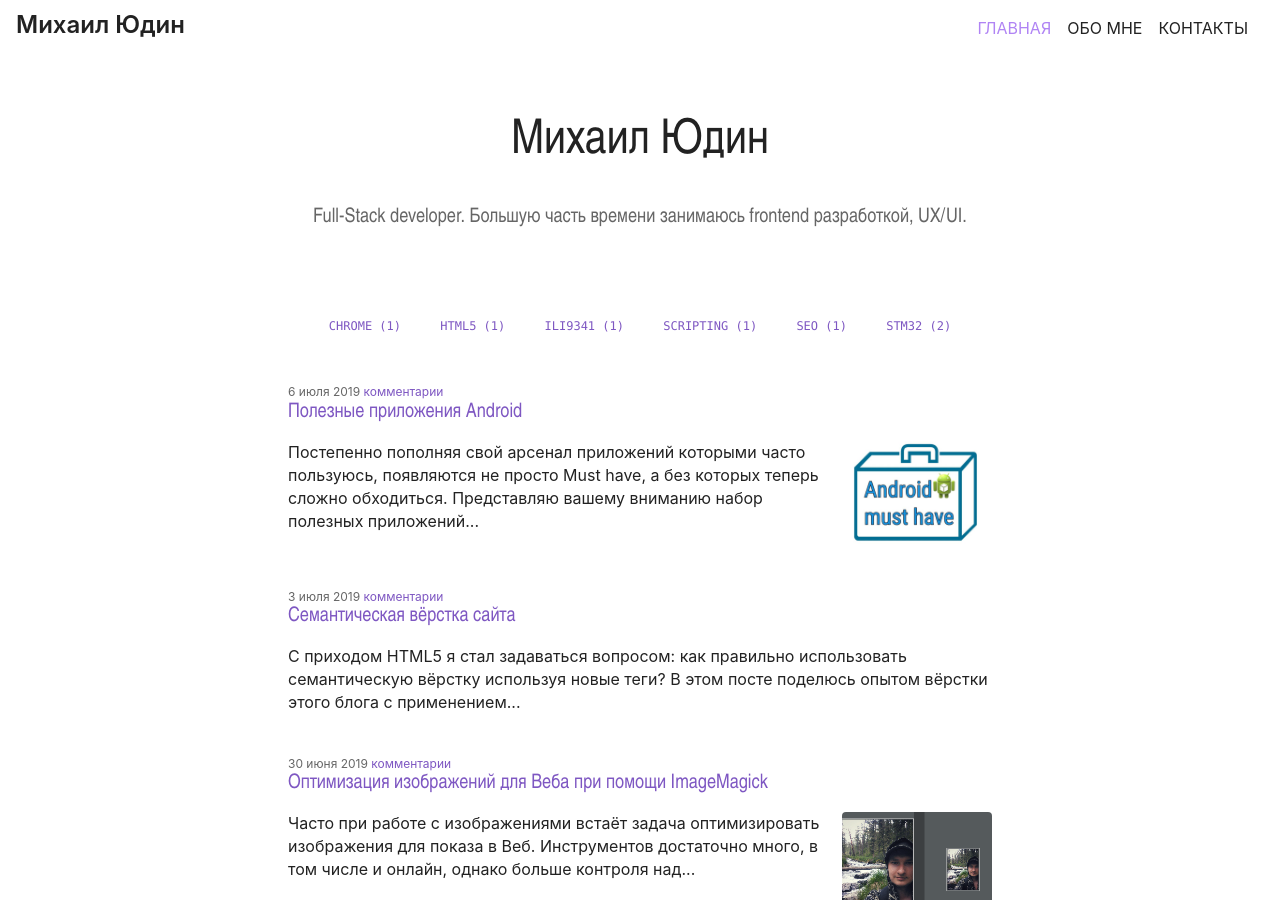
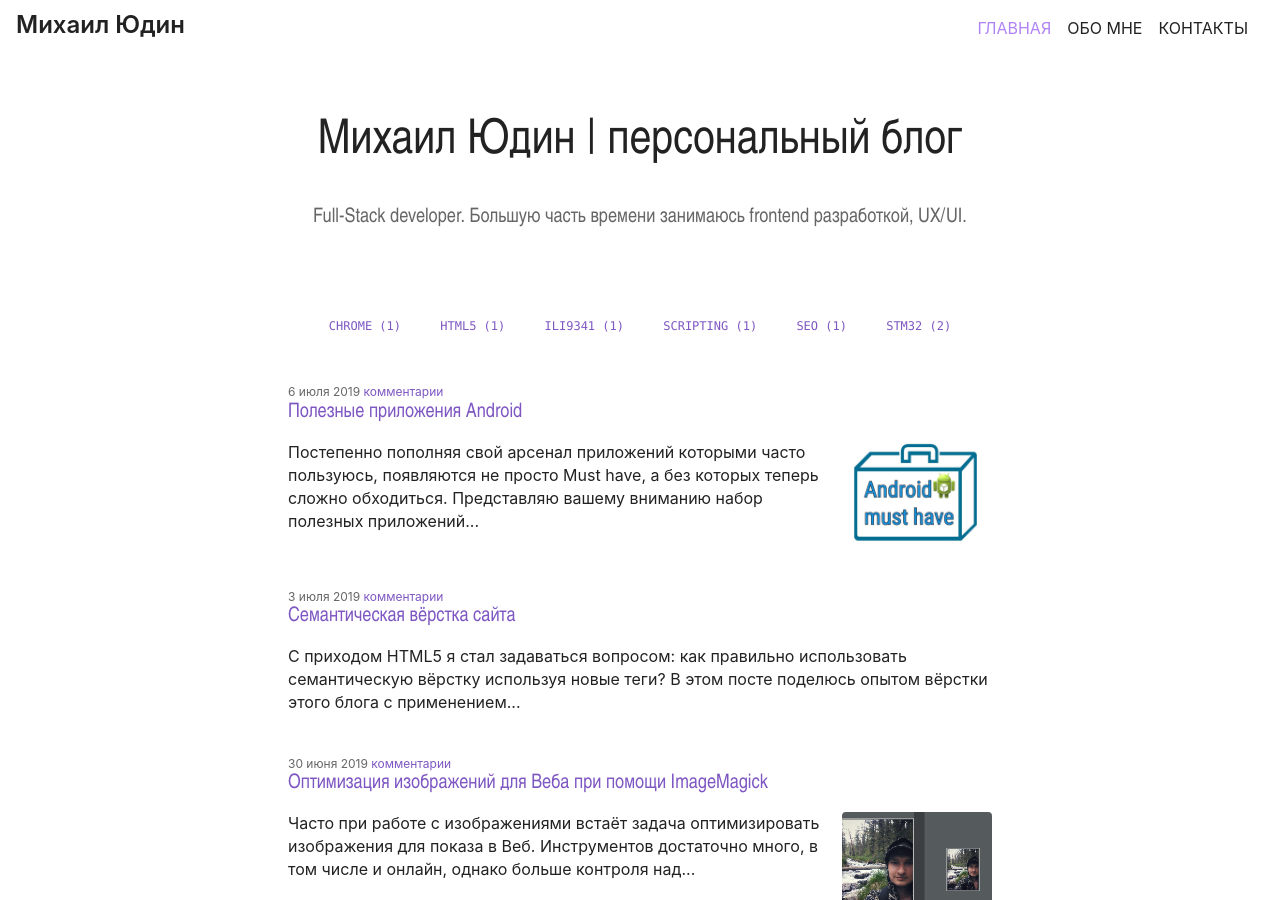
Before and after one commit to fagcinsk/fagcinsk.github.io, a Jekyll site: the page built from index.html, in a window 1280 px wide and 900 px high. Built offline with Jekyll 4.4.1, drawn with Linux system fonts in a browser that asks for light colours; the list of posts is cut into pages by our own code; comment, search, counter and statistics services are not loaded.

Commit message:
mobile promo

```diff
--- a/index.html
+++ b/index.html
@@ -4,6 +4,6 @@ layout: promo
 ---
 
 <div class="promo">
-  <h1>Михаил Юдин</h1>
+  <h1>{{ page.title }}</h1>
   <h2>{{site.description}}</h2>
 </div>
```
